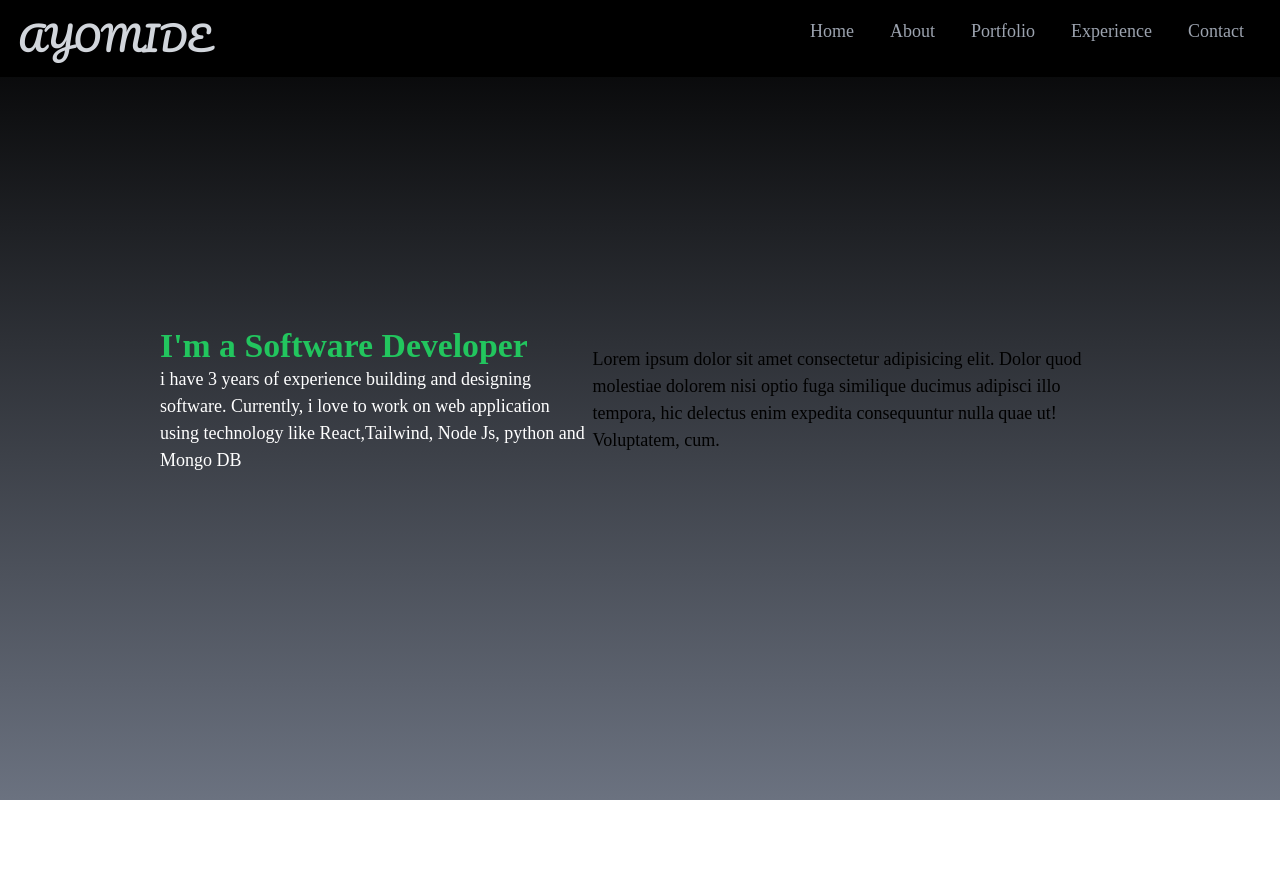
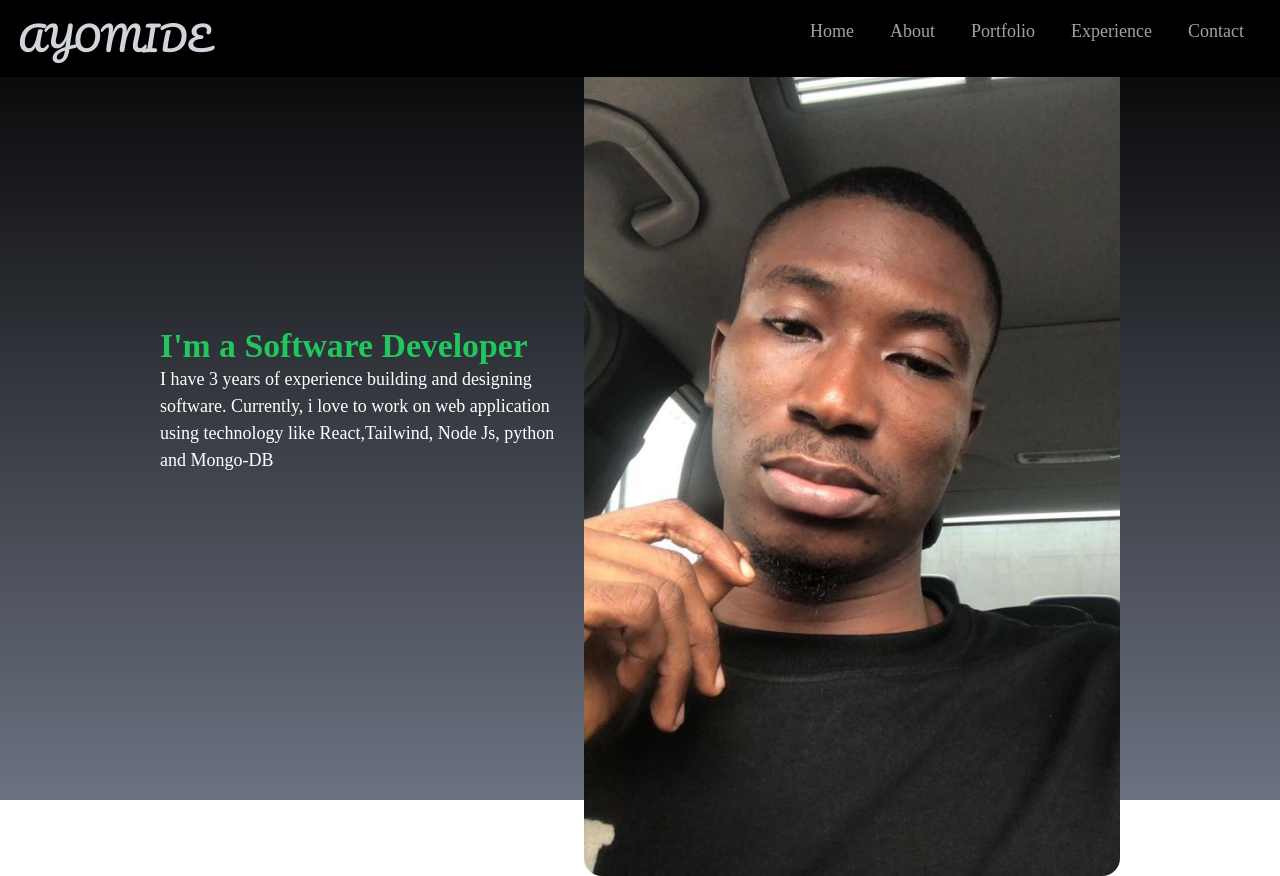
Before and after one commit to xclusive-3G/myProfile, a React (Create React App) app: page / in a window 1280 px wide. Before the commit the page ends 800 px from the top, so only its background shows below. Built offline with nearby package versions, Linux system fonts and the light colour scheme; a web font is replaced by a local one.

Commit message:
just pushed

```diff
--- a/src/components/Homepage.jsx
+++ b/src/components/Homepage.jsx
@@ -1,16 +1,17 @@
 import React from 'react'
+import  homeImage  from './Assets/images/displayImage.jpeg'
 
 export const Homepage = () => {
   return (
     <div className='w-full h-screen flex justify-center bg-gradient-to-b from-black to-gray-500 '>
       <div className='flex grid-cols-2 w-3/4 h-full  items-center'>
+        <div className='w-1/2'>
+          <h3 className='text-green-500 text-3xl font-bold'>I'm a Software Developer</h3>
+          <p className='text-white'>I have 3 years of experience building and designing software. Currently,
+            i love to work on web application using technology like React,Tailwind, Node Js, python and Mongo-DB</p>
+        </div>
         <div className=''>
-          <h3 className='text-green-500 text-3xl font-bold'>I'm a Software Developer</h3>
-          <p className='text-white'>i have 3 years of experience building and designing software. Currently,
-            i love to work on web application using technology like React,Tailwind, Node Js, python and Mongo DB</p>
-        </div>
-        <div>
-          <p>Lorem ipsum dolor sit amet consectetur adipisicing elit. Dolor quod molestiae dolorem nisi optio fuga similique ducimus adipisci illo tempora, hic delectus enim expedita consequuntur nulla quae ut! Voluptatem, cum.</p>
+          <img className='mx-auto rounded-2xl ' src= {homeImage} alt="HomeImage" srcset="" />
         </div>
       </div>
     </div>
```
Also changed, not shown: src/components/Assets/images/displayImage.jpeg (added).
